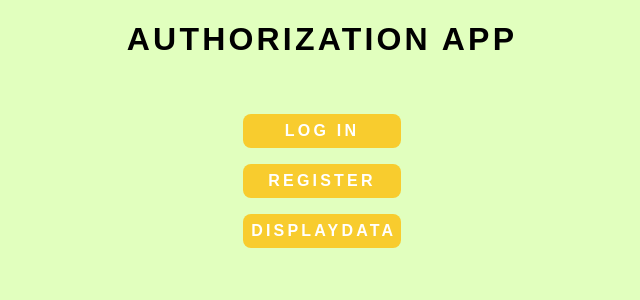
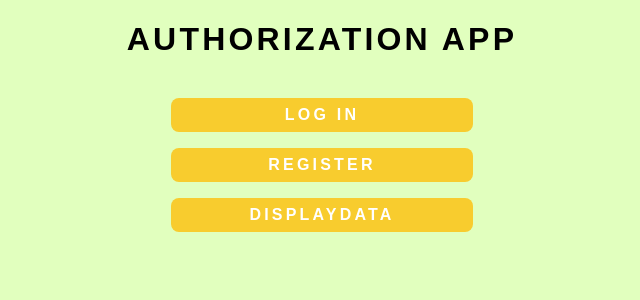
Before and after one commit to CJ484/LogInForm, a Next.js app: page / in a window 1280 px wide. Shown: the top 300 px of the page, without its empty margins (318-958 px from the left). Built offline with nearby package versions, Linux system fonts and the light colour scheme.

Commit message:
Remove unnecessary CSS class from main element

```diff
--- a/app/page.tsx
+++ b/app/page.tsx
@@ -7,7 +7,7 @@ import * as dotenv from "dotenv";
 const Home = () => {
   dotenv.config();
   return (
-    <main className={styles.main}>
+    <main>
       <h1 className={styles.title}>Authorization App</h1>
       <div className={styles.navigation}>
         <Link className={styles.nav_button} href="/pages/login">
```
